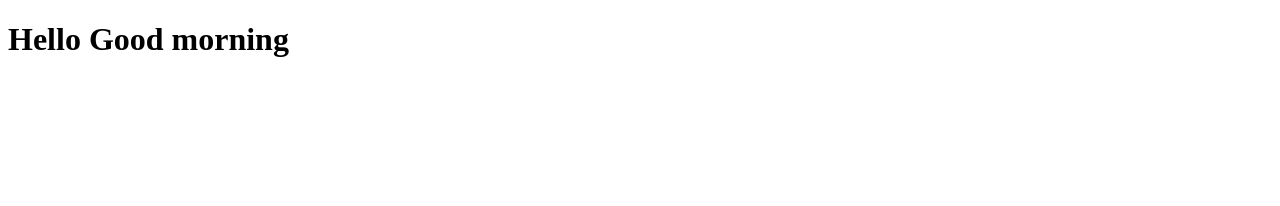
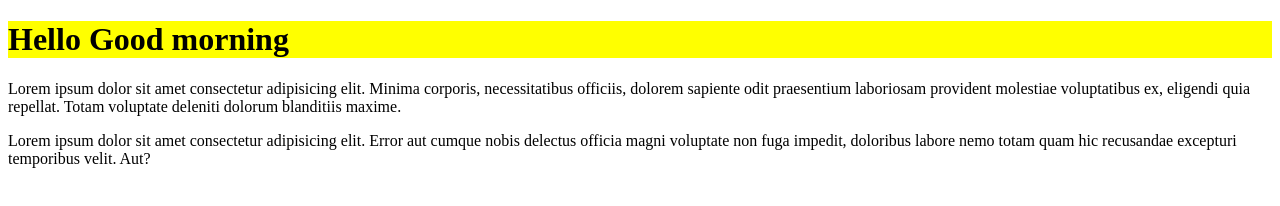
Before and after one commit to SanaFirdose/Demo-Project, a plain HTML site: page index.html in a window 1280 px wide. Drawn offline with Linux system fonts and the light colour scheme.

Commit message:
my style file

```diff
--- a/index.html
+++ b/index.html
@@ -4,8 +4,14 @@
     <meta charset="UTF-8">
     <meta name="viewport" content="width=device-width, initial-scale=1.0">
     <title>Document</title>
+    <link rel="stylesheet" href="./style.css">
 </head>
 <body>
     <h1>Hello Good morning</h1>
+    <p>
+        Lorem ipsum dolor sit amet consectetur adipisicing elit. Minima corporis, necessitatibus officiis, dolorem sapiente odit praesentium laboriosam provident molestiae voluptatibus ex, eligendi quia repellat. Totam voluptate deleniti dolorum blanditiis maxime.
+    </p>
+
+    <p>Lorem ipsum dolor sit amet consectetur adipisicing elit. Error aut cumque nobis delectus officia magni voluptate non fuga impedit, doloribus labore nemo totam quam hic recusandae excepturi temporibus velit. Aut?</p>
 </body>
 </html>
--- a/style.css
+++ b/style.css
@@ -0,0 +1,3 @@
+h1{
+    background: yellow;
+}
```
